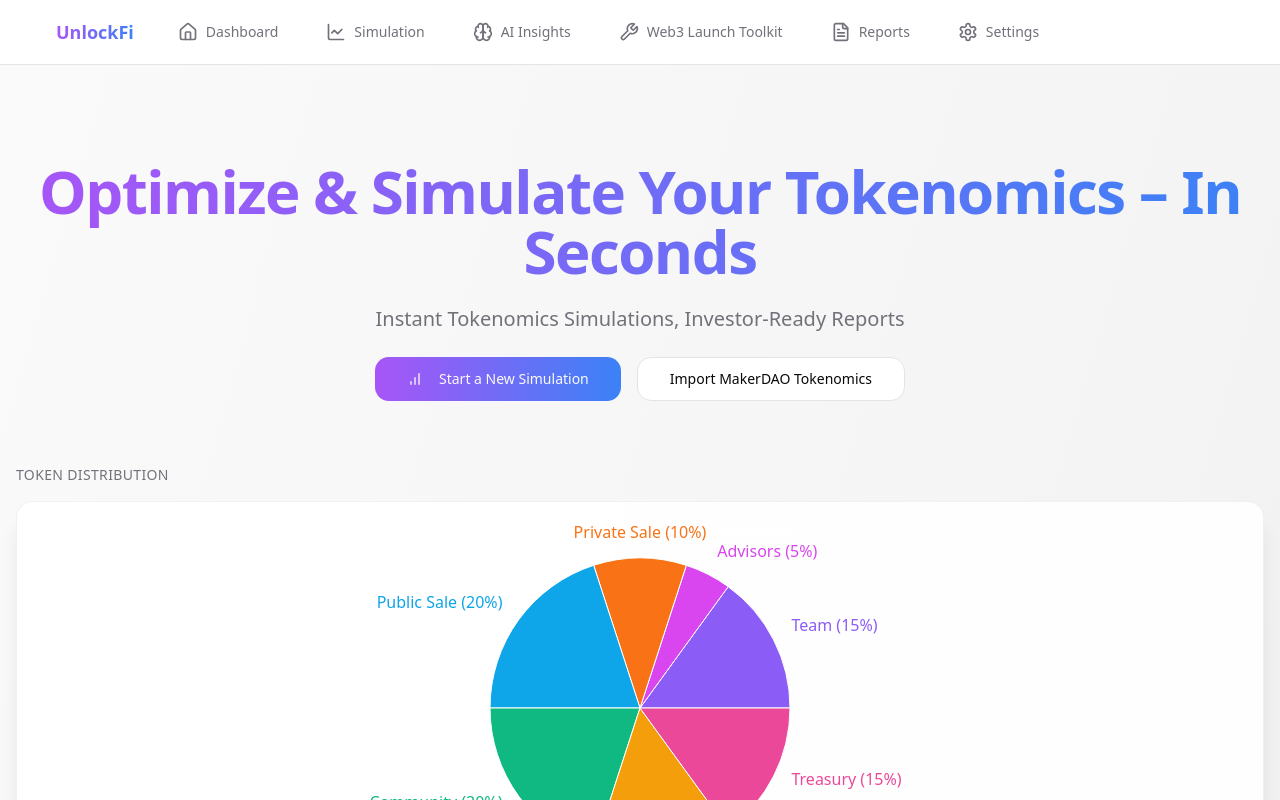
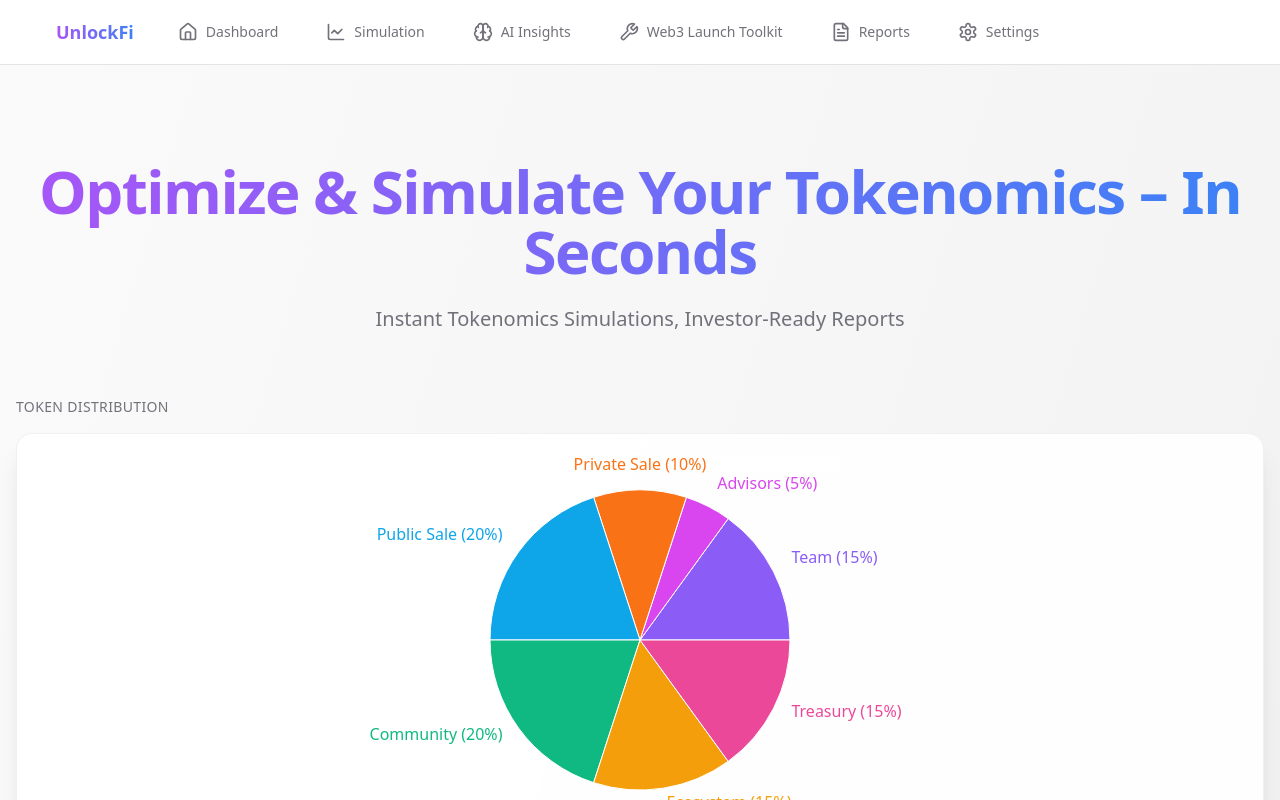
Before and after one commit to dejvid998/Tokenomix-simulator, a React (Vite) app: page / in a window 1280 px wide. Shown: the top 800 px of the page. Built offline with nearby package versions, Linux system fonts and the light colour scheme.

Commit message:
Remove simulation buttons
Removes the "Start a New Simulation" and "Import MakerDAO Tokenomics" buttons from the index page.

```diff
--- a/src/pages/Index.tsx
+++ b/src/pages/Index.tsx
@@ -6,8 +6,6 @@ import { TokenUnlockChart } from "@/components/charts/TokenUnlockChart";
 import { TokenomicsForm } from "@/components/forms/TokenomicsForm";
 import { NavBar } from "@/components/layout/NavBar";
 import type { TokenomicsData, TokenAllocation, VestingType } from '@/types/tokenomics';
-import { Button } from "@/components/ui/button";
-import { BarChart } from "lucide-react";
 import { TEMPLATES } from '@/components/forms/tokenomics/tokenomics-templates';
 
 const Index = () => {
@@ -79,23 +77,6 @@ const Index = () => {
             <p className="text-lg md:text-xl text-muted-foreground max-w-3xl mx-auto">
               Instant Tokenomics Simulations, Investor-Ready Reports
             </p>
-            <div className="flex justify-center gap-4 flex-wrap">
-              <Button
-                size="lg"
-                className="bg-gradient-to-r from-purple-500 to-blue-500 hover:from-purple-600 hover:to-blue-600 scale-100 hover:scale-105 transition-all duration-300"
-              >
-                <BarChart className="mr-2" />
-                Start a New Simulation
-              </Button>
-              <Button
-                size="lg"
-                variant="outline"
-                className="scale-100 hover:scale-105 transition-all duration-300"
-                onClick={() => handleFullTemplateSelect('makerdao')}
-              >
-                Import MakerDAO Tokenomics
-              </Button>
-            </div>
           </div>
 
           <div className="space-y-8">
```
